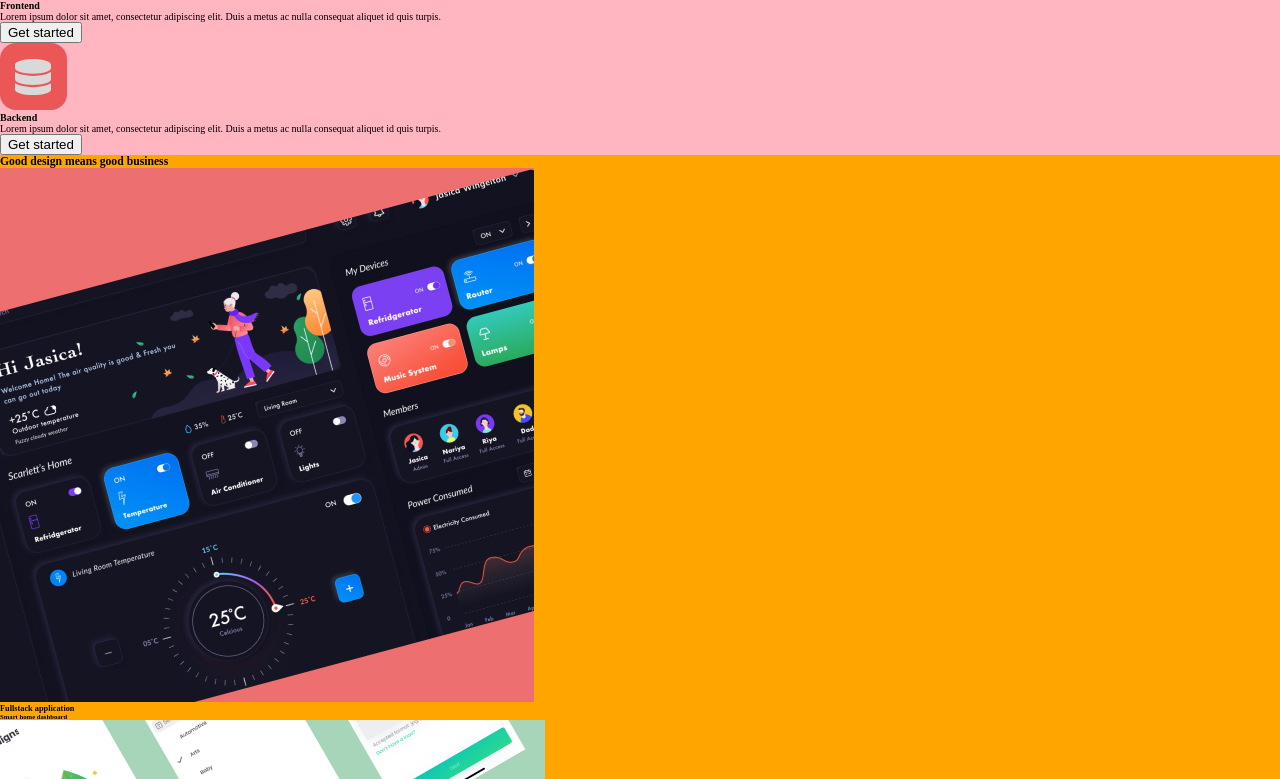
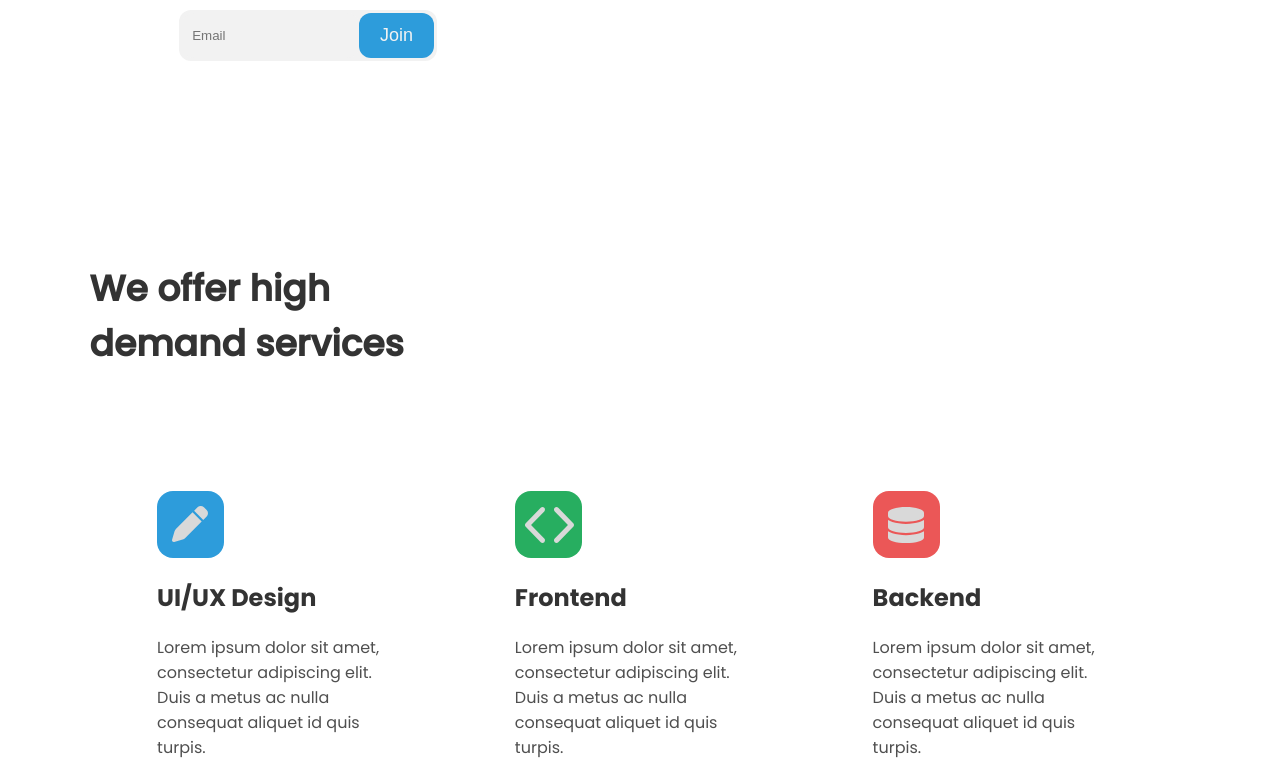
Before and after one commit to megbug/Edie, a React (Vite) app: page / in a window 1280 px wide. Shown: the part 1181-1960 px from the top of the page. Built offline with nearby package versions, Linux system fonts and the light colour scheme.

Commit message:
added styling to hero, service and work section

```diff
--- a/src/App.css
+++ b/src/App.css
@@ -1,6 +1,10 @@
 @font-face {
     font-family: 'heebo';
     src: url('./assets/fonts/Heebo-VariableFont_wght.ttf');
+}
+@font-face {
+    font-family: 'poppins300';
+    src: url('./assets/fonts/Poppins-Light.ttf');
 }
 @font-face {
     font-family: 'poppins400';
@@ -9,6 +13,10 @@
 @font-face {
     font-family: 'poppins500';
     src: url('./assets/fonts/Poppins-Medium.ttf');
+}
+@font-face {
+    font-family: 'poppins700';
+    src: url('./assets/fonts/Poppins-Bold.ttf');
 }
 @font-face {
     font-family: 'montserrat';
@@ -35,6 +43,12 @@ html {
     font-family: 'poppins500';
     font-size: 4.8rem;
     line-height: 7.2rem;
+    color: #333333;
+}
+
+.subHeadline{
+    font-family: 'poppins500';
+    font-size: 3.6rem;
     color: #333333;
 }
 
@@ -75,12 +89,6 @@ html {
     width: 40%;
 }
 
-.heroContainer article:nth-of-type(2) {
-    width: 30%;
-}
-
-
-
 .heroContainer img {
     display: block;
     margin: 0 auto;
@@ -88,20 +96,115 @@ html {
     border-radius: 1.8rem;
 }
 
-.contact {
-    background-color: dodgerblue;
+.heroContainer article:nth-of-type(2) {
+    width: 30%;
 }
 
+.heroContainer p {
+    font-family: 'poppins400';
+    font-size: 1.8rem;
+    color: #4f4f4f;
+    width: 85%;
+    padding: 3rem 0;
+}
+
+/* ###### ServiceSection ###### */
+
 .serviceSection {
-    background-color: purple;
+    margin: 25vh 7%;
+}
+
+.serviceSection h3 {
+    width: 30%;
+}
+
+.serviceSection article {
+    display: flex;
+    justify-content: space-evenly;
 }
 
 .serviceSection div {
-    background-color: lightpink;
+    margin: 10vh 0 5vh 0;
+    padding: 5vh;
+    width: 30%;
 }
 
+.serviceSection div:hover {
+    border-radius: 2.4rem;
+    box-shadow: 0 1px 2px rgba(0,0,0,0.07), 0 2px 4px rgba(0,0,0,0.07), 0 4px 8px rgba(0,0,0,0.07), 0 8px 16px rgba(0,0,0,0.07), 0 16px 32px rgba(0,0,0,0.07), 0 32px 64px rgba(0,0,0,0.07);
+}
+
+.serviceSection div h4 {
+    font-family: 'poppins700';
+    font-size: 2.4rem;
+    color: #333333;
+    padding: 2rem 0;
+}
+
+.serviceSection div p {
+    font-family: 'poppins400';
+    font-size: 1.6rem;
+    color: #4f4F4F;
+}
+
+.serviceSection button {
+    background-color: #E0E0E0;
+    color: #828282;
+    margin: 5vh 0 1vh 0;
+    font-size: 1.8rem;
+    padding: 1rem;
+    border: none;
+    border-radius: 1.2rem;
+}
+
+.serviceSection button:hover {
+    cursor: pointer;
+    box-shadow: 0 1px 2px rgba(0,0,0,0.07), 0 2px 4px rgba(0,0,0,0.07), 0 4px 8px rgba(0,0,0,0.07), 0 8px 16px rgba(0,0,0,0.07), 0 16px 32px rgba(0,0,0,0.07), 0 32px 64px rgba(0,0,0,0.07);
+}
+
+/* ###### WorkSection ###### */
 .workSection {
-    background-color: orange;
+    margin: 15vh 7%;
+}
+
+.workSection h3 {
+    width: 30%;
+}
+
+.imgDiv {
+    display: flex;
+    justify-content: space-evenly;
+}
+
+.imgDiv article:nth-of-type(1) {
+    padding-top: 15vh;
+}
+
+.imgDiv img {
+    border-radius: 2.4rem;
+}
+
+.imgDiv h5 {
+    font-family: 'poppins300';
+    font-size: 1.4rem;
+    color:#828282;
+    padding: 2rem 0 2rem 1rem;
+}
+
+.imgDiv h6 {
+    font-family: 'poppins500';
+    font-size: 2.4rem;
+    color:#333333;
+    padding: 0 0 2rem 1rem;
+}
+
+.workSection a {
+    font-family: 'poppins500';
+    font-size: 2.4rem;
+    color: #2D9CDB;
+    text-decoration: none;
+    display: block;
+    text-align: right;
 }
 
 .aboutSection {
@@ -115,3 +218,48 @@ html {
 .footer {
     background-color: darkblue;
 }
+
+/* ###### ContactComponent ###### */
+.contact {
+    margin: 3% 14%;
+}
+
+.contact p {
+    font-family: 'poppins500';
+    font-size: 1.4rem;
+    color: #828282;
+}
+
+.submitMail {
+    margin: 1.5rem 0;
+    background-color: #F2F2F2;
+    width: 28%;
+    border-radius: 12px;
+    display: flex;
+    justify-content: space-between;
+}
+
+.submitMail input {
+    width: 70%;
+    margin: 3px 0 3px 3px;
+    border: none;
+    border-radius: 12px;
+    background-color: #F2F2F2;
+    padding: 0 0 0 1rem;
+}
+
+.submitMail button {
+    background-color: #2D9CDB;
+    color: #F2F2F2;
+    margin: 3px 3px 3px 0;
+    font-size: 1.8rem;
+    padding: 1.2rem 0;
+    width: 30%;
+    border: none;
+    border-radius: 1.2rem;
+}
+
+.submitMail button:hover {
+    cursor: pointer;
+    box-shadow: 0 1px 2px rgba(0,0,0,0.07), 0 2px 4px rgba(0,0,0,0.07), 0 4px 8px rgba(0,0,0,0.07), 0 8px 16px rgba(0,0,0,0.07), 0 16px 32px rgba(0,0,0,0.07), 0 32px 64px rgba(0,0,0,0.07);
+}
```
